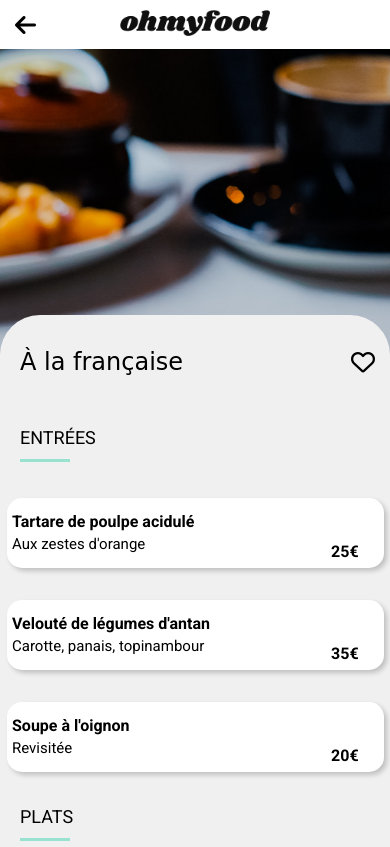
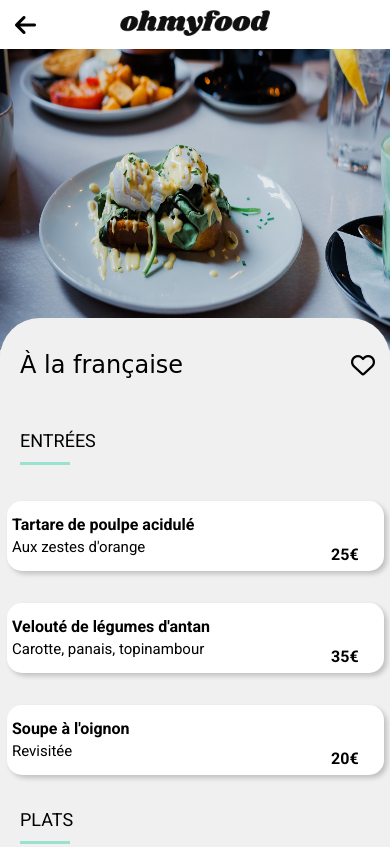
Before and after one commit to gislaineaguiarguimaraes/ohmyfood, a website: page sous-pages/a_la_francaise.html in a window 390 px wide. Shown: the top 847 px of the page. Drawn offline with Linux system fonts and the light colour scheme; a web font is replaced by a local one.

Commit message:
modification responsive background image

```diff
--- a/sous-pages/a_la_francaise.html
+++ b/sous-pages/a_la_francaise.html
@@ -20,7 +20,7 @@
             </div>
         </header>
         <main class="principal">
-            <div class="backgroundImg"><img src="../images/restaurants/toa-heftiba-DQKerTsQwi0-unsplash.jpg" alt="Photo du restaurant À la française"></div>
+            <div class="div-background"><img src="../images/restaurants/toa-heftiba-DQKerTsQwi0-unsplash.jpg" alt="Photo du restaurant À la française" class="backgroundImg"></div>
             <div class="principalInfoRestaurant">
                 <h1>À la française</h1>
                 <div><i class="fa-regular fa-heart fa-heart--purple"></i></div>
--- a/styles/sous-pages.scss
+++ b/styles/sous-pages.scss
@@ -46,6 +46,10 @@ header {
     }
 }
 
+.div-background {
+    max-width: 100%;
+    max-height: 450px;
+}
 .backgroundImg {
     @include backgroundImg (350px);
 }
```
Also changed, not shown: styles/sous-pages.css, 1 other file.
